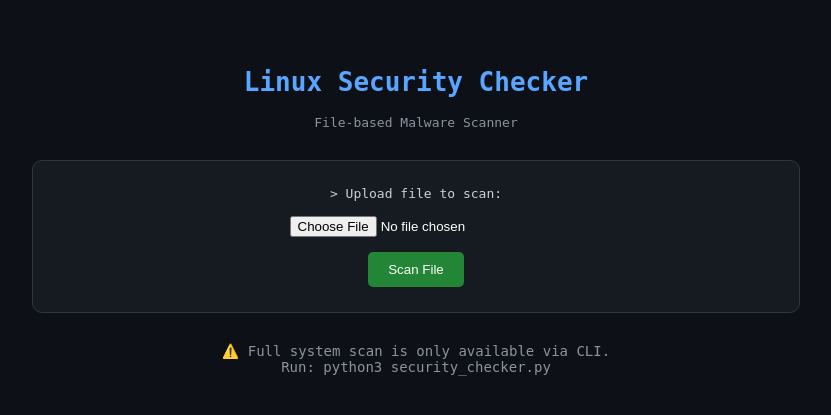
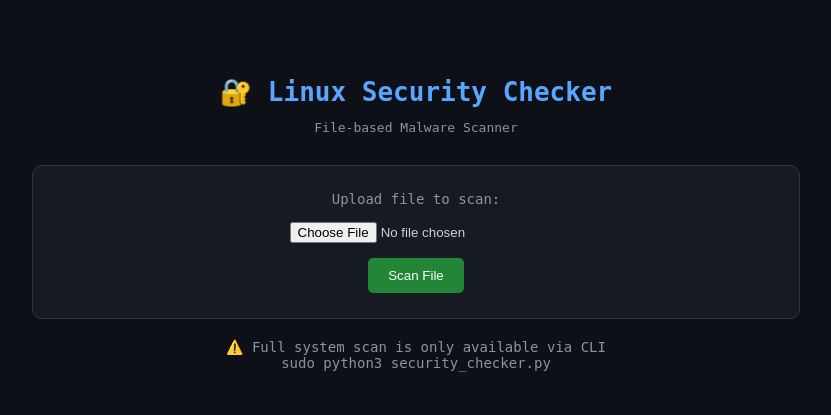
Before and after one commit to ARNOX-13/linux-security-checker, a Python web app: template templates/index.html in a window 1280 px wide. Shown: the top 415 px of the page, without its empty margins (224-1055 px from the left). Run offline with Jinja, Linux system fonts and the light colour scheme; the template is opened without the code that fills it, so the values that code supplies are empty.

Commit message:
Improved web UI with structured layout and better result display

```diff
--- a/static/style.css
+++ b/static/style.css
@@ -9,11 +9,12 @@ body {
     width: 60%;
     margin: auto;
     text-align: center;
-    padding-top: 50px;
+    padding-top: 60px;
 }
 
 h1 {
     color: #58a6ff;
+    margin-bottom: 5px;
 }
 
 .subtitle {
@@ -21,15 +22,17 @@ h1 {
     margin-bottom: 30px;
 }
 
-.terminal-box {
+.card {
     background-color: #161b22;
     padding: 25px;
     border-radius: 10px;
     border: 1px solid #30363d;
+    margin-bottom: 20px;
 }
 
-input[type="file"] {
-    color: white;
+.label {
+    font-size: 14px;
+    color: #8b949e;
 }
 
 button {
@@ -45,9 +48,13 @@ button:hover {
     background-color: #2ea043;
 }
 
-.output {
-    margin-top: 20px;
+.result-card {
     text-align: left;
+}
+
+.status {
+    font-weight: bold;
+    margin-bottom: 10px;
 }
 
 .safe {
@@ -62,8 +69,15 @@ button:hover {
     color: #d29922;
 }
 
+.result-text {
+    background-color: #0d1117;
+    padding: 15px;
+    border-radius: 5px;
+    border: 1px solid #30363d;
+}
+
 .note {
-    margin-top: 30px;
+    margin-top: 20px;
     font-size: 14px;
     color: #8b949e;
 }
--- a/templates/index.html
+++ b/templates/index.html
@@ -8,37 +8,50 @@
 
 <div class="container">
 
-    <h1>Linux Security Checker</h1>
+    <h1>🔐 Linux Security Checker</h1>
     <p class="subtitle">File-based Malware Scanner</p>
 
-    <div class="terminal-box">
+    <div class="card">
 
         <form method="POST" enctype="multipart/form-data">
-            <label>> Upload file to scan:</label><br><br>
+            <label class="label">Upload file to scan:</label><br><br>
             <input type="file" name="file" required>
             <br><br>
             <button type="submit">Scan File</button>
         </form>
 
-        {% if result %}
-            <div class="output">
-                <p>> Scan Result:</p>
-                <p class="
-                    {% if '✓' in result %} safe
-                    {% elif '!' in result %} danger
-                    {% else %} neutral
-                    {% endif %}
-                ">
-                    {{ result }}
-                </p>
-            </div>
-        {% endif %}
+    </div>
+
+    {% if result %}
+    <div class="card result-card">
+
+        <h2>=== Scan Results ===</h2>
+
+        <p class="status
+            {% if '✓' in result %}safe
+            {% elif '!' in result %}danger
+            {% else %}neutral
+            {% endif %}
+        ">
+            {% if '✓' in result %}
+                ✔ SAFE
+            {% elif '!' in result %}
+                ⚠️ SUSPICIOUS
+            {% else %}
+                UNKNOWN
+            {% endif %}
+        </p>
+
+        <div class="result-text">
+            {{ result }}
+        </div>
 
     </div>
+    {% endif %}
 
     <div class="note">
-        ⚠️ Full system scan is only available via CLI.<br>
-        Run: <code>python3 security_checker.py</code>
+        ⚠️ Full system scan is only available via CLI<br>
+        <code>sudo python3 security_checker.py</code>
     </div>
 
 </div>
```
Also changed, not shown: app.py (deleted, +0 -30 lines).
